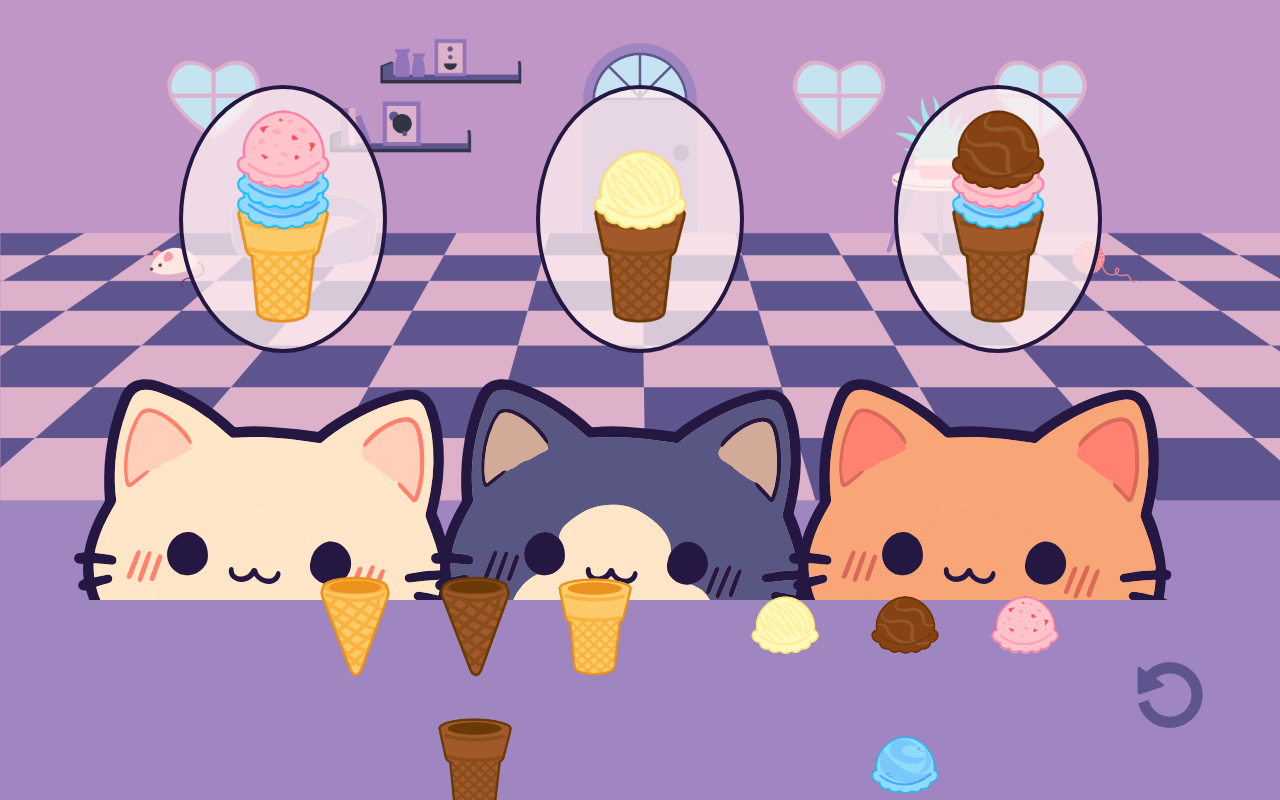
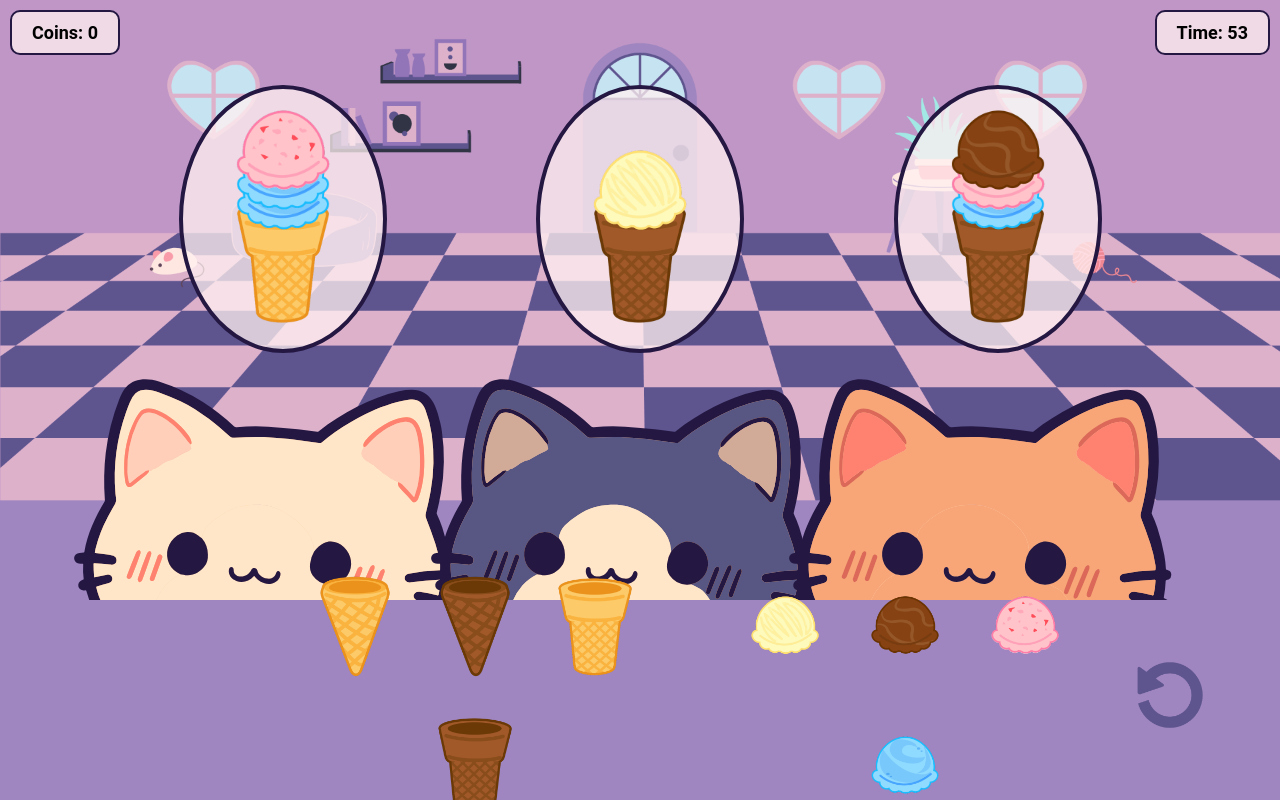
Before and after one commit to danielledonnelly/kittycones, a React (Vite) app: page / in a window 1280 px wide. Built offline with nearby package versions, Linux system fonts and the light colour scheme.

Commit message:
timer and coins

```diff
--- a/src/App.jsx
+++ b/src/App.jsx
@@ -1,7 +1,6 @@
-import React, { useState } from 'react';
+import React, { useState, useEffect } from 'react';
 import './App.css';
 
-// Helper function to generate customer orders
 const generateCustomerOrders = (cones, scoops, customerImages) => {
   return customerImages.map(() => {
     const randomCone = cones[Math.floor(Math.random() * cones.length)];
@@ -19,6 +18,8 @@ function App() {
   const [customerImages, setCustomerImages] = useState(
     Array.from({ length: 10 }, (_, i) => `customer${i + 1}.png`)
   );
+  const [coins, setCoins] = useState(0); // Coin counter
+  const [time, setTime] = useState(60); // Timer countdown
 
   const cones = [
     'light-cone.png',
@@ -38,6 +39,21 @@ function App() {
     generateCustomerOrders(cones, scoops, Array.from({ length: 10 }, (_, i) => `customer${i + 1}.png`))
   );
 
+  // Timer logic
+  useEffect(() => {
+    const timer = setInterval(() => {
+      setTime((prevTime) => {
+        if (prevTime <= 1) {
+          clearInterval(timer);
+          return 0; // Stop at 0
+        }
+        return prevTime - 1;
+      });
+    }, 1000);
+
+    return () => clearInterval(timer); // Cleanup on unmount
+  }, []);
+
   const handleConeClick = (cone) => {
     setSelectedCone(cone);
   };
@@ -49,6 +65,7 @@ function App() {
   const handleRestart = () => {
     setSelectedCone(null);
     setSelectedScoops([]);
+    setTime(60); // Reset the timer
   };
 
   const handleOrderClick = (customerOrder, customerIndex) => {
@@ -63,12 +80,15 @@ function App() {
       customerOrder.scoops.every((scoop, index) => scoop === selectedScoops[index]);
 
     if (isConeMatch && isScoopsMatch) {
+      // Increment coins
+      setCoins((prevCoins) => prevCoins + 10);
+
       // Replace the matched customer with a new one
       const updatedCustomers = [...customerImages];
       const updatedOrders = [...customerOrders];
 
       const newCustomer = `customer${Math.floor(Math.random() * 10) + 1}.png`;
-      const newOrder = generateCustomerOrders(cones, scoops, [])[0];
+      const newOrder = generateCustomerOrders(cones, scoops, [newCustomer])[0];
 
       updatedCustomers.splice(customerIndex, 1, newCustomer);
       updatedOrders.splice(customerIndex, 1, newOrder);
@@ -86,6 +106,48 @@ function App() {
 
   return (
     <div className="app-container">
+      {/* Coin Counter */}
+      <div
+        className="coin-counter"
+        style={{
+          position: 'absolute',
+          top: '10px',
+          left: '10px',
+          zIndex: 9999,
+          background: '#FFF0F0BF',
+          color: '#000',
+          border: '2px solid #241843',
+          borderRadius: '10px',
+          padding: '10px 20px',
+          fontSize: '18px',
+          fontWeight: 'bold',
+          fontFamily: '"Roboto", sans-serif',
+        }}
+      >
+        Coins: {coins}
+      </div>
+
+      {/* Timer */}
+      <div
+        className="timer"
+        style={{
+          position: 'absolute',
+          top: '10px',
+          right: '10px', // Positioned at the top-right
+          zIndex: 9999,
+          background: '#FFF0F0BF',
+          color: '#000',
+          border: '2px solid #241843',
+          borderRadius: '10px',
+          padding: '10px 20px',
+          fontSize: '18px',
+          fontWeight: 'bold',
+          fontFamily: '"Roboto", sans-serif',
+        }}
+      >
+        Time: {time}
+      </div>
+
       {/* Background Layer */}
       <img src="/assets/background.png" alt="Background" className="background" />
 
```
